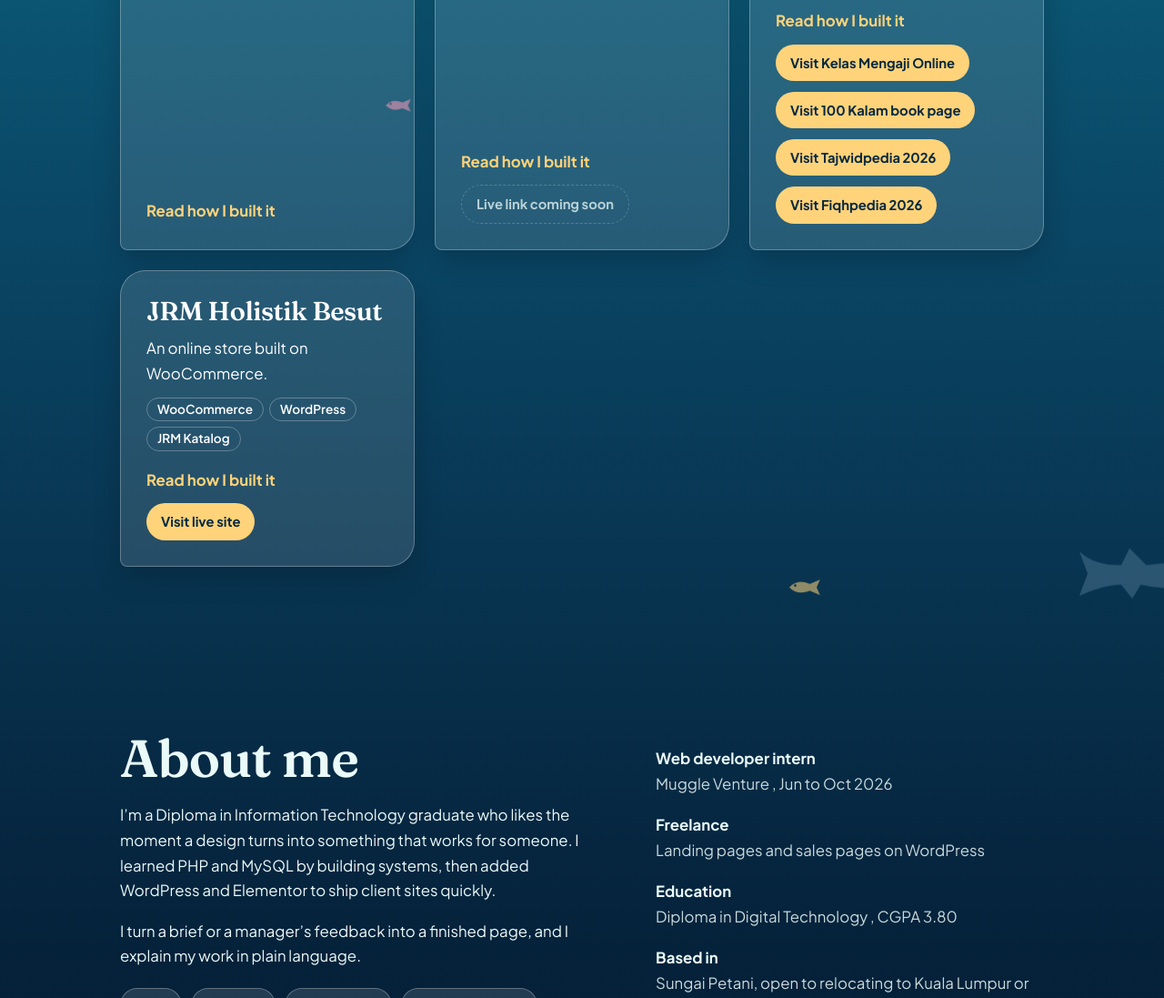
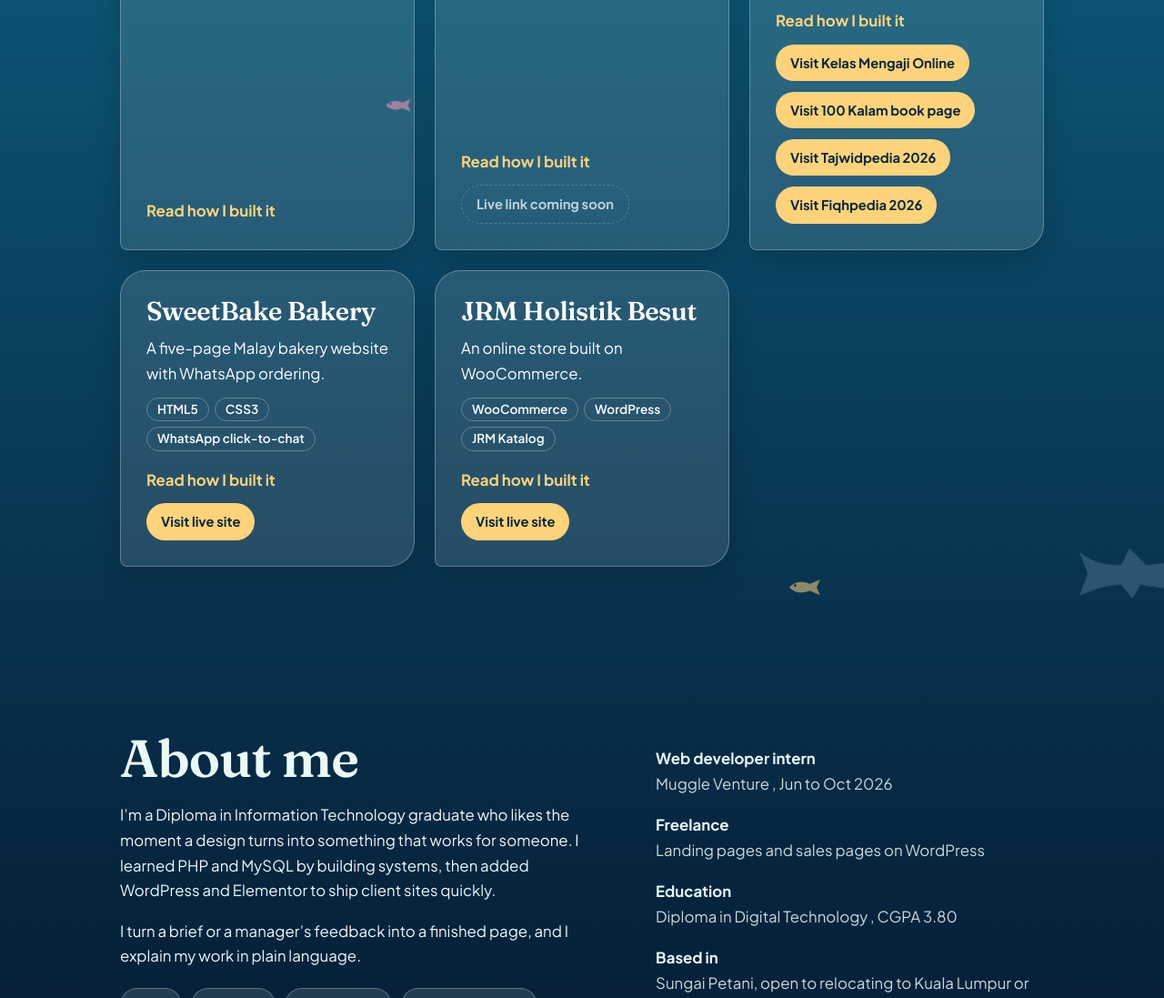
Before and after one commit to m1ftahul/portfolioMJ, a plain HTML site: page index.html in a window 1280 px wide. Shown: the part 1272-2369 px from the top of the page at 91% size. Drawn offline with Linux system fonts and the light colour scheme.

Commit message:
Update index.html

```diff
--- a/index.html
+++ b/index.html
@@ -217,6 +217,17 @@ const P=[
  learn:"I learned to turn a client’s offer into a page with one clear goal, and to work within the limits of a platform.",
  links:[["Kelas Mengaji Online","https://asimlearn.bcl.my/form/kelas-mengaji-online"],["100 Kalam book page","https://asimlearn.bcl.my/form/100kalam-2026"],["Tajwidpedia 2026","https://asimlearn.bcl.my/form/tajwidpedia-2026"],["Fiqhpedia 2026","https://asimlearn.bcl.my/form/fiqhpedia-2026"]]},
 
+ {id:"sweetbake",t:"SweetBake Bakery",s:"Personal project",c:["#f8c8dc","#ffe5b4"],q:"A five-page Malay bakery website with WhatsApp ordering.",
+ d:"A concept website for a family bakery in Kajang, written in Malay so local customers can browse the menu and order through WhatsApp.",
+ meta:[["My role","Designed and built the whole website"],["Type","Concept project"],["Language","Malay"]],
+ ov:"SweetBake Bakery is a concept website I designed and built for a family bakery in Kajang, Selangor. It has five main pages (Home, About, Products, Blog and Contact), plus product and blog detail pages, all written in Malay for local customers. I published it on GitHub Pages so anyone can open it online.",
+ feats:["A home page with a hero section, popular products, customer testimonials and the latest blog posts","Four product detail pages and three blog articles","Order Now buttons that open WhatsApp with a message already typed","A contact page with an enquiry form, FAQ and an embedded Google Map","A skip-to-content link, page descriptions and Open Graph tags"],
+ why:"A neighbourhood bakery does not need a complicated online shop. It needs customers to see what is on offer, trust the place and order quickly. I built the site around that: a clear menu, customer testimonials and a WhatsApp order button in the header of every page.",
+ steps:[["Planned the pages","I listed the pages the bakery needs (Home, About, Products, Blog and Contact) and how visitors would move between them."],["Built the layout","I kept the same header, footer and styling on every page so the whole site feels consistent."],["Wrote the content in Malay","I wrote the text for local customers in Malay, including the product descriptions, testimonials and blog articles."],["Added ordering and contact","I added Order Now buttons that open WhatsApp with a ready message, a Google Map and an enquiry form."],["Added accessibility and search basics","I added a skip-to-content link, page descriptions and Open Graph tags."],["Published it","I put the site on GitHub Pages so it can be opened online."]],
+ tools:[["HTML5","Page structure"],["CSS3","Styling and layout"],["WhatsApp click-to-chat","Order buttons with a ready message"],["Google Maps embed","The shop location on the contact page"],["GitHub Pages","Putting the site online"]],
+ learn:"I learned how to plan a multi-page site so every page shares the same structure, and how small touches like a WhatsApp order button make a site useful for a small business.",
+ links:[["Visit SweetBake Bakery","https://m1ftahul.github.io/bakeryShop/"]]},
+
  {id:"jrm",t:"JRM Holistik Besut",s:"Client work, 2026",c:["#ffd6a5","#fdffb6"],q:"An online store built on WooCommerce.",
  d:"An e-commerce website for Dilyna JRM Holistik, built on WordPress and WooCommerce so customers can browse and buy products online.",
  meta:[["My role","Built the online store and improved the front end"],["Client","Dilyna JRM Holistik"],["When","2026"]],
```
